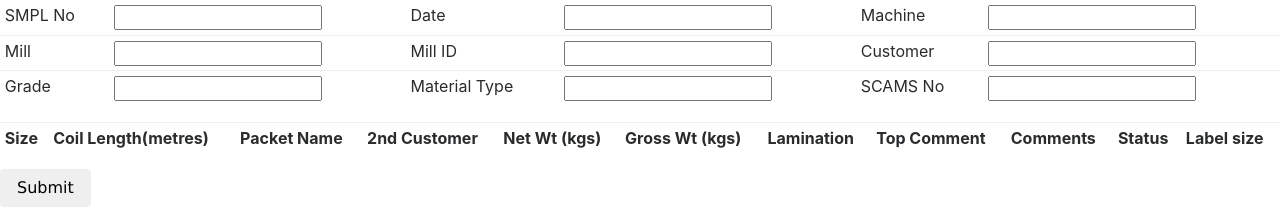
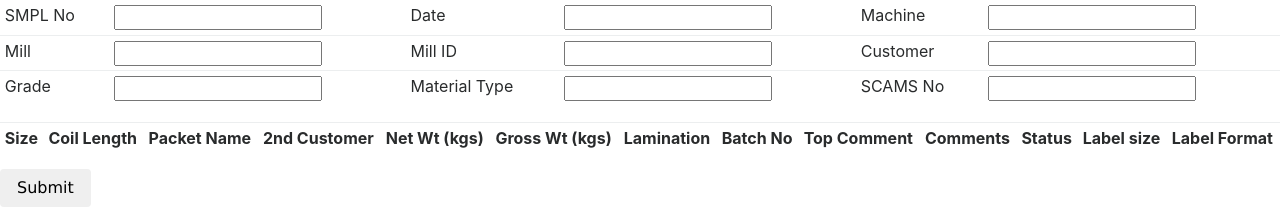
Before and after one commit to adityabaliga/SMPLan, a Python web app: template templates/processing_slit.html in a window 1280 px wide. Shown: the part 1349-1572 px from the top of the page. Run offline with Jinja, Linux system fonts and the light colour scheme; the template is opened without the code that fills it, so the values that code supplies are empty; some libraries are stand-ins or nearby versions.

Commit message:
TSL sticker for slitting enabled

```diff
--- a/static/js/processing.js
+++ b/static/js/processing.js
@@ -398,10 +398,12 @@ function print_label_slit_new(){
     var net_wt_pos = 4;
     var gross_wt_pos = 5;
     var lamination_pos = 6;
-    var top_comment_pos = 7;
-    var comment_pos = 8;
-    var status_pos = 9;
-    var label_size_pos = 10;
+    var batch_no_pos = 7;
+    var top_comment_pos = 8;
+    var comment_pos = 9;
+    var status_pos = 10;
+    var label_size_pos = 11;
+    var label_format_pos = 12;
 
     var fg_table = document.getElementById('fg_table');
 
@@ -422,8 +424,9 @@ function print_label_slit_new(){
     data += document.getElementById('lbl_mat_type').value + '&';
     data += document.getElementById('lbl_scams_no').value + '&';
 
-    //Adding blanks for coating, part_no and batch_no
-    data += '&' + '&' + '&';
+    //Adding blanks for coating, part_no
+    data += '&' + '&';
+    data += fg_table.rows[rowId].cells[batch_no_pos].lastChild.value + '&';
     data += fg_table.rows[rowId].cells[net_wt_pos].lastChild.value + '&';
     data += fg_table.rows[rowId].cells[gross_wt_pos].lastChild.value + '&';
     data += fg_table.rows[rowId].cells[top_comment_pos].lastChild.value + '&';
@@ -431,11 +434,11 @@ function print_label_slit_new(){
     data += fg_table.rows[rowId].cells[status_pos].lastChild.value;
 
     var new_page;
-    /*if(document.getElementById('lbl_format').value == "TSL"){
+    if(document.getElementById('lbl_format').value == "TSL"){
         new_page = window.open('print_label_tsl?' + data);
-    }else{*/
+    }else{
         new_page = window.open('print_label?' + data);
-    //}
+    }
 }
 
 function print_label_new(){
@@ -765,13 +768,17 @@ function make_label_new_slit(th){
             '<td><input type="text" style="width:130px;"  id="lbl_2nd_customer" name="lbl_2nd_customer"></td>' +
             '<td><input type="text" style="width:100px;"  id="lbl_net_wt" name="lbl_net_wt"></td>' +
             '<td><input type="text" style="width:100px;" id="lbl_gross_wt" name="lbl_gross_wt"></td>' +
-            '<td><input type="text" style="width:130px;"  id="lbl_lamination" name="lbl_gross_wt"></td>' +
+            '<td><input type="text" style="width:130px;"  id="lbl_lamination" name="lbl_lamination"></td>' +
+            '<td><input type="text" style="width:130px;"  id="lbl_batch_no" name="lbl_batch_no"></td>' +
             '<td><input type="text" style="width:130px;"  id="lbl_top_comment" name="lbl_top_comment"></td>' +
             '<td><input type="text" style="width:130px;"  id="lbl_comment" name="lbl_comment"></td>' +
             '<td><input type="text" style="width:50px;"  id="lbl_mat_status" name="lbl_mat_status" value="%status%"></td>' +
 
             '<td><select name ="lbl_format_size" id="lbl_format_size">' +
-            '<option value ="small">SMALL</option><option value ="big">BIG</option></select></td>' +
+            '<option value ="big">BIG</option><option value ="small">SMALL</option></select></td>' +
+            '<td><select name ="lbl_format" id="lbl_format"><option value ="SMPL">SMPL</option>' +
+            '<option value ="TTS">TTS</option><option value ="HONDA">HONDA</option>' +
+            '<option value ="TSL">TSL</option></select></td>' +
             '<td><input type = "button" class="btn btn-default" value="Print" onclick="print_label_slit_new()"></td>' +
             '</tr>';
 
--- a/templates/processing_slit.html
+++ b/templates/processing_slit.html
@@ -443,20 +443,21 @@
     <table class="table table-sm" id="fg_table">
         <tr>
             <th>Size</th>
-            <th>Coil Length(metres)</th>
+            <th>Coil Length</th>
             <th>Packet Name</th>
             <th>2nd Customer</th>
             <th>Net Wt (kgs)</th>
             <th>Gross Wt (kgs)</th>
             <th>Lamination</th>
             <!--th>Coating</th>
-            <th>Part No</th>
-            <th>Batch No</th-->
+            <th>Part No</th-->
+            <th>Batch No</th>
 
             <th>Top Comment</th>
             <th>Comments</th>
             <th>Status</th>
             <th>Label size</th>
+            <th>Label Format</th>
 
 
 
```
